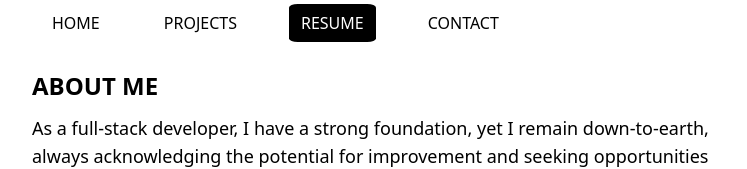
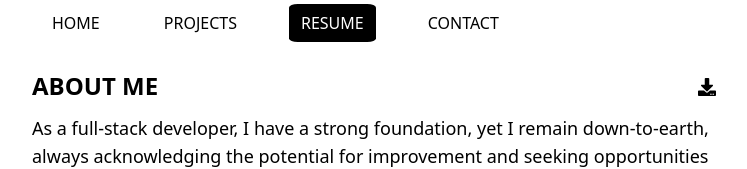
Before and after one commit to Amal1947/PortfolioNw, a React (Vite) app: page / in a window 1280 px wide. Both pictures are taken after a click on the button "RESUME". Shown: the part 196-365 px from the top of the page, without its empty margins (266-1013 px from the left). Built offline with nearby package versions, Linux system fonts and the light colour scheme; a web font is replaced by a local one.

Commit message:
added resume download option

```diff
--- a/src/Components/Resume.jsx
+++ b/src/Components/Resume.jsx
@@ -3,11 +3,20 @@ import { MdSchool } from "react-icons/md";
 import { DiHtml5 } from "react-icons/di";
 import { IoLogoCss3 } from "react-icons/io5";
 import { IoLogoJavascript } from "react-icons/io5";
+import { FaDownload } from "react-icons/fa";
+import resume from "../assets/AmalResumeOG.pdf"
 function Resume() {
+  const downloadResume = () => {
+    const link = document.createElement('a');
+    link.href = resume; // Path to your resume file
+    link.download = 'resume.pdf'; // Desired filename
+    link.click(); // Programmatically trigger the download
+  };
   return (
     <div>
-        <div className='flex'>
-<b className=' text-2xl'>ABOUT ME</b>
+        <div className='flex w-full'>
+ <div><b className=' text-2xl justify-start flex-1 flex '>ABOUT ME</b>  </div>
+ <div className='justify-end flex flex-1 '><FaDownload style={{cursor:"pointer"}} onClick={downloadResume} className='mt-2 text-lg'/></div>
 
 
         </div>
```
Also changed, not shown: 1 other file (tests, documents, lock files or other folders).
